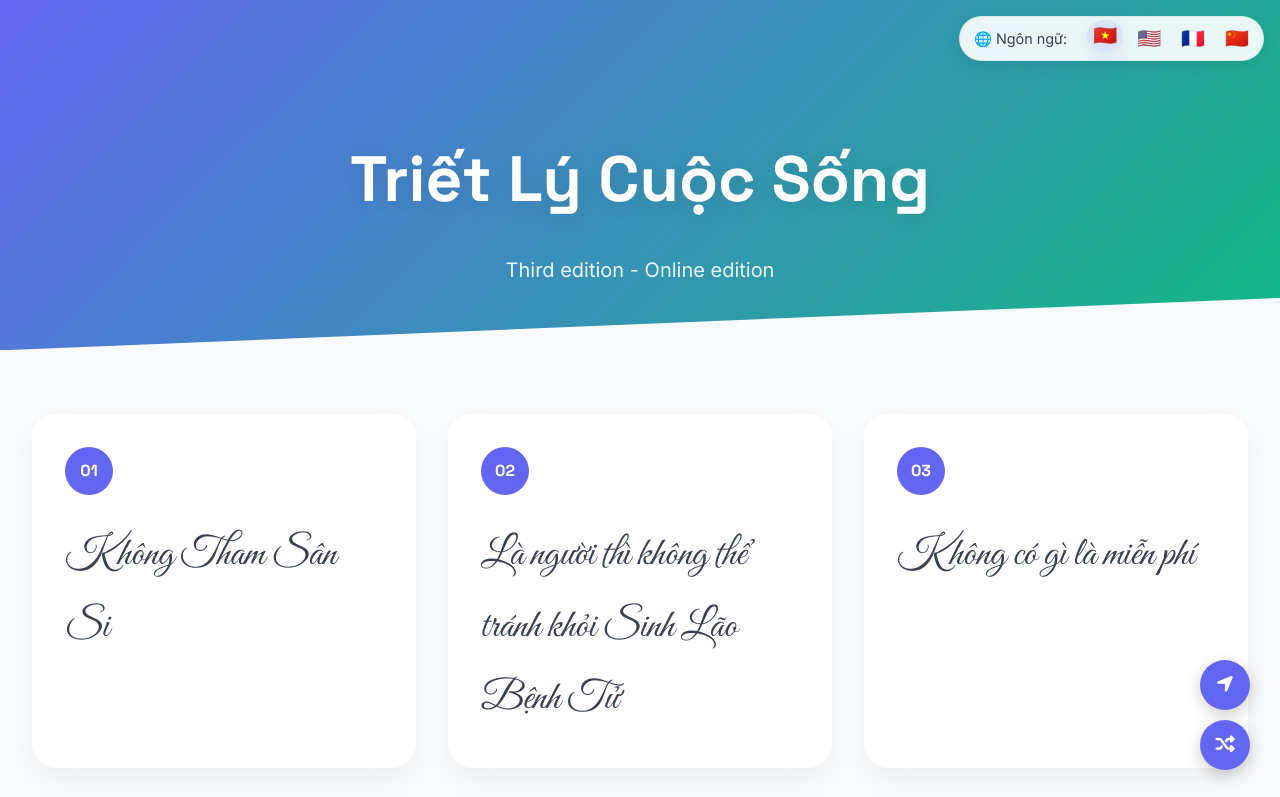
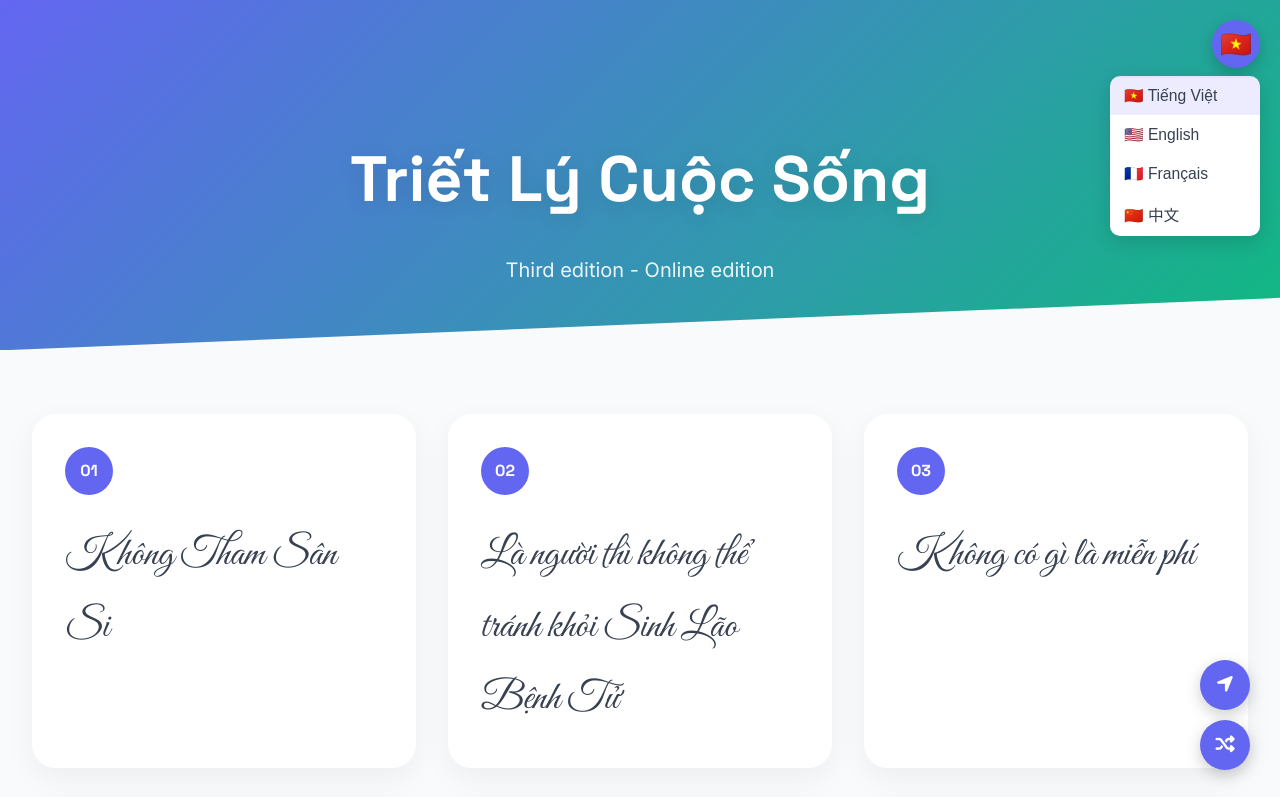
Before and after one commit to Gia-Quan-2k11/Life, a plain HTML site: page index.html in a window 1280 px wide. Both pictures are taken after a click on the button "🇻🇳". Shown: the top 797 px of the page. Drawn offline with Linux system fonts and the light colour scheme.

Commit message:
Add files via upload
Debug Goto prompt, change "Change Language" GUI.

```diff
--- a/index.html
+++ b/index.html
@@ -198,14 +198,73 @@
   </style>
 </head>
 <body>
-  <!-- Language switcher (fixed) -->
-  <div class="lang-switch" role="navigation" aria-label="Language switcher">
-    <div class="lang-label" data-i18n="lang_label">🌐 Ngôn ngữ:</div>
-    <button class="lang-btn" data-lang="vi" aria-label="Tiếng Việt" title="Tiếng Việt">🇻🇳</button>
-    <button class="lang-btn" data-lang="en" aria-label="English" title="English">🇺🇸</button>
-    <button class="lang-btn" data-lang="fr" aria-label="Français" title="Français">🇫🇷</button>
-	<button class="lang-btn" data-lang="zh" aria-label="中文" title="中文">🇨🇳</button>
+  <!-- 🌐 Floating Globe Language Switch (replace old globe HTML) -->
+<div class="lang-globe" id="langMenu">
+  <button id="globeBtn" aria-haspopup="true" aria-expanded="false" title="Change language">🌐</button>
+  <div class="lang-dropdown" id="langDropdown" role="menu" aria-hidden="true">
+    <button class="lang-option" data-lang="vi" role="menuitem">🇻🇳 Tiếng Việt</button>
+    <button class="lang-option" data-lang="en" role="menuitem">🇺🇸 English</button>
+    <button class="lang-option" data-lang="fr" role="menuitem">🇫🇷 Français</button>
+    <button class="lang-option" data-lang="zh" role="menuitem">🇨🇳 中文</button>
   </div>
+</div>
+
+<style>
+  .lang-globe {
+    position: fixed;
+    top: 20px;
+    right: 20px;
+    z-index: 1100;
+  }
+  #globeBtn {
+    font-size: 1.6rem;
+    background: var(--primary);
+    color: white;
+    border: none;
+    border-radius: 50%;
+    width: 48px;
+    height: 48px;
+    cursor: pointer;
+    box-shadow: 0 6px 16px rgba(0,0,0,0.2);
+    transition: transform .18s ease, background .18s ease;
+  }
+  #globeBtn:hover { transform: rotate(8deg); }
+  .lang-dropdown {
+    display: none;
+    position: absolute;
+    top: 56px;
+    right: 0;
+    background: white;
+    border-radius: 10px;
+    box-shadow: 0 6px 20px rgba(0,0,0,0.15);
+    overflow: hidden;
+    flex-direction: column;
+    min-width: 150px;
+  }
+  .lang-dropdown.show {
+    display: flex;
+  }
+  .lang-option {
+    border: none;
+    background: transparent;
+    padding: 10px 14px;
+    cursor: pointer;
+    text-align: left;
+    font-size: 0.98rem;
+    color: var(--text);
+    transition: background .12s ease;
+  }
+  .lang-option:hover { background: rgba(99,102,241,0.06); }
+  .lang-option.active {
+    background: rgba(99,102,241,0.12);
+    box-shadow: inset 0 2px 0 rgba(99,102,241,0.06);
+  }
+
+  /* small device tweak */
+  @media (max-width:480px){
+    .lang-dropdown { right: -8px; min-width: 140px; }
+  }
+</style>
 
   <section class="hero-section">
     <div class="container">
@@ -668,23 +727,33 @@
   function highlightRule(ruleCard) {
     const circle = ruleCard.querySelector('.rule-number');
     if (!circle) return;
-
     const originalColor = getComputedStyle(circle).backgroundColor;
-
-      // change color + glow
     circle.style.background = 'var(--secondary)';
     ruleCard.style.boxShadow = '0 0 25px rgba(236,72,153,0.6)';
-
-      // restore after 1.5s
     setTimeout(() => {
       circle.style.background = originalColor;
       ruleCard.style.boxShadow = '';
     }, 1500);
   }
 
+  // --- Ngôn ngữ cho prompt và alert ---
+  const langPrompts = {
+    vi: { prompt: "Nhập số thứ tự của điều muốn đến (1–62):", invalid: "Số thứ tự đã nhập không hợp lệ!" },
+    en: { prompt: "Enter the rule number to go to (1–62):", invalid: "Invalid rule number!" },
+    fr: { prompt: "Entrez le numéro de la règle à atteindre (1–62) :", invalid: "Numéro de règle invalide !" },
+    zh: { prompt: "请输入要跳转的规则编号（1–62）：", invalid: "无效的规则编号！" }
+  };
+
+  function getLangPrompt(type) {
+    const lang = window.currentLang || 'vi';
+    return langPrompts[lang][type];
+  }
+
   // --- Go to specific rule ---
   gotoRuleBtn.addEventListener('click', () => {
-      const ruleNumber = prompt("Nhập số thứ tự của điều muốn đến (1–62):");
+    const ruleNumber = prompt(getLangPrompt('prompt'));
+    if (!ruleNumber) return;
+
     const ruleCard = [...document.querySelectorAll('.card')].find(card =>
       card.querySelector('.rule-number').textContent === ruleNumber.padStart(2, '0')
     );
@@ -693,7 +762,7 @@
       ruleCard.scrollIntoView({ behavior: 'smooth', block: 'center' });
       highlightRule(ruleCard);
     } else {
-        alert("Số thứ tự đã nhập không hợp lệ!");
+      alert(getLangPrompt('invalid'));
     }
   });
 
@@ -710,39 +779,67 @@
   <!-- Lang JS: (file lang.js sẽ được gửi kèm) -->
   <script src="lang.js" defer></script>
 
-  <!-- Init language buttons and behavior (deferred so lang.js loads first) -->
+  <!-- 🌐 Globe language switcher -->
 <script defer>
-    // Attach language button listeners and initialize active state.
 document.addEventListener('DOMContentLoaded', () => {
-      const langButtons = document.querySelectorAll('.lang-btn');
+  const globeBtn = document.getElementById('globeBtn');
+  const dropdown = document.getElementById('langDropdown');
+  const options = document.querySelectorAll('.lang-option');
 
-      function setActiveButton(lang) {
-        langButtons.forEach(btn => btn.classList.toggle('active', btn.getAttribute('data-lang') === lang));
+  // Toggle dropdown on globe click (also supports keyboard)
+  function openDropdown() {
+    dropdown.classList.add('show');
+    globeBtn.setAttribute('aria-expanded','true');
+    dropdown.setAttribute('aria-hidden','false');
+  }
+  function closeDropdown() {
+    dropdown.classList.remove('show');
+    globeBtn.setAttribute('aria-expanded','false');
+    dropdown.setAttribute('aria-hidden','true');
+  }
+  globeBtn.addEventListener('click', (e) => {
+    e.stopPropagation();
+    if (dropdown.classList.contains('show')) closeDropdown();
+    else openDropdown();
+  });
+
+  // Click an option: change lang and reflect active
+  function updateActive(lang) {
+    options.forEach(opt => opt.classList.toggle('active', opt.getAttribute('data-lang') === lang));
+  }
+  function updateGlobeLabel(lang) {
+    const flag = { vi: '🇻🇳', en: '🇺🇸', fr: '🇫🇷', zh: '🇨🇳' }[lang] || '🌐';
+    globeBtn.textContent = flag;
   }
 
-      langButtons.forEach(btn => {
-        btn.addEventListener('click', () => {
-          const lang = btn.getAttribute('data-lang');
-          if (window.setLanguage) {
-            window.setLanguage(lang);
-          } else {
-            // if lang.js not loaded yet, store preference and let lang.js pick it up
-            try { localStorage.setItem('site_lang', lang); } catch (e) {}
-          }
-          setActiveButton(lang);
+  options.forEach(opt => {
+    opt.addEventListener('click', (ev) => {
+      ev.stopPropagation();
+      const lang = opt.getAttribute('data-lang');
+      if (window.setLanguage) window.setLanguage(lang);   // call your lang.js setter
+      updateActive(lang);
+      updateGlobeLabel(lang);
+      closeDropdown();
     });
   });
 
-      // If lang.js exposes an init function, call it (it should set language from localStorage or default)
-      if (window.initI18n) {
-        window.initI18n();
-        // set active based on current language (if lang.js exposes currentLang)
-        if (window.currentLang) setActiveButton(window.currentLang);
-      } else {
-        // fallback: highlight saved lang (if any)
-        const saved = localStorage.getItem('site_lang') || 'vi';
-        setActiveButton(saved);
-      }
+  // Close dropdown when clicking outside
+  document.addEventListener('click', (e) => {
+    if (!dropdown.contains(e.target) && e.target !== globeBtn) closeDropdown();
+  });
+
+  // Close on Esc
+  document.addEventListener('keydown', (e) => {
+    if (e.key === 'Escape') closeDropdown();
+  });
+
+  // After lang.js initializes, sync UI
+  // Wait a tick for lang.js to run (lang.js is loaded with defer)
+  setTimeout(() => {
+    const lang = window.currentLang || localStorage.getItem('site_lang') || 'vi';
+    updateActive(lang);
+    updateGlobeLabel(lang);
+  }, 80);
 });
 </script>
 
--- a/lang.js
+++ b/lang.js
@@ -416,7 +416,7 @@ function initI18n() {
   currentLang = saved || 'vi';
   updateTexts();
   // kích hoạt nút tương ứng
-  const buttons = document.querySelectorAll('.lang-btn');
+  const buttons = document.querySelectorAll('.lang-option');
   buttons.forEach(btn => btn.classList.toggle('active', btn.getAttribute('data-lang') === currentLang));
   window.currentLang = currentLang;
 }
```
Lines whose indentation alone changed are shown as unchanged.
